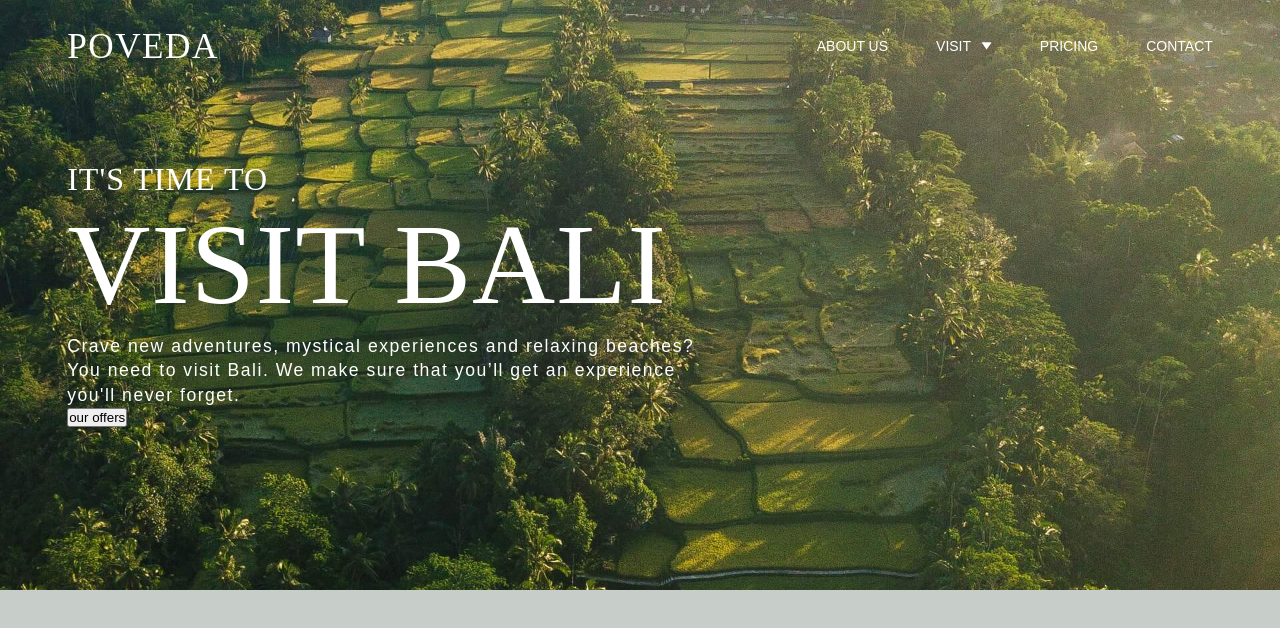
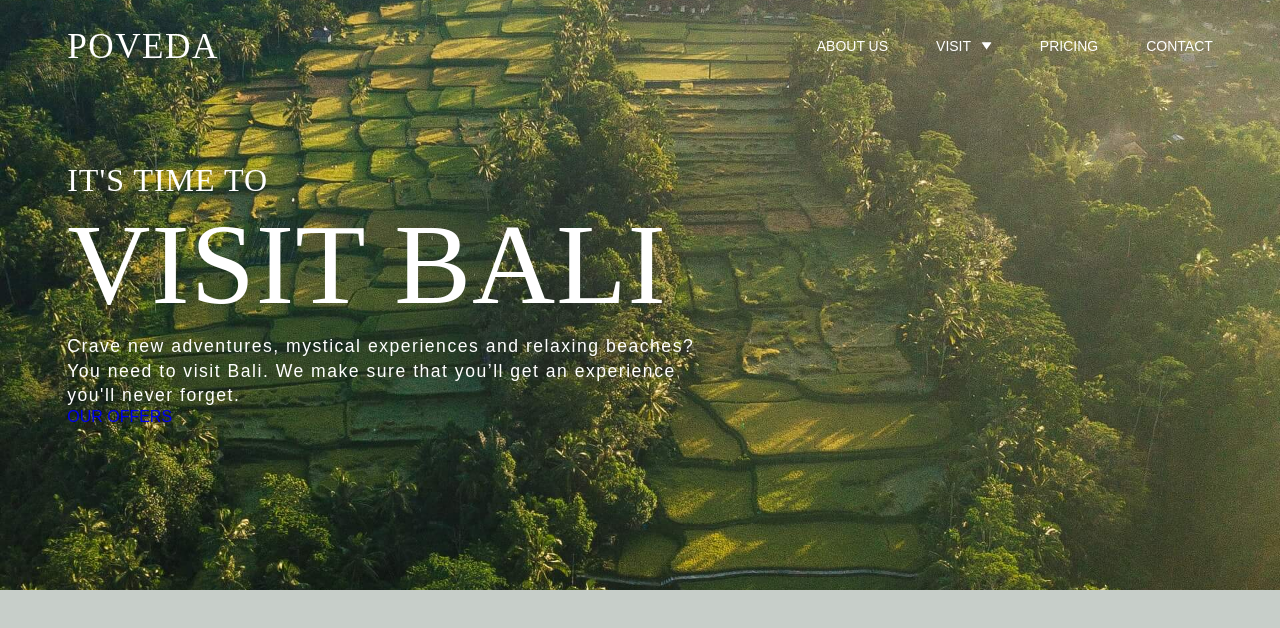
Before and after one commit to SutheeDev/react-poveda, a React (Vite) app in the folder client/: page / in a window 1280 px wide. Shown: the top 628 px of the page. Built offline with nearby package versions, Linux system fonts and the light colour scheme.

Commit message:
created a new Button component

```diff
--- /dev/null
+++ b/client/src/components/Button.jsx
@@ -0,0 +1,29 @@
+import { Link } from "react-router-dom";
+import styled from "styled-components";
+
+const Button = ({
+  text,
+  path,
+  bgColor,
+  bdColor,
+  txColor,
+  bgColorHover,
+  bdColorHover,
+  txColorHover,
+  type,
+}) => {
+  return (
+    <Wrapper>
+      <Link to={path} className="btn">
+        {text}
+      </Link>
+    </Wrapper>
+  );
+};
+export default Button;
+
+const Wrapper = styled.div`
+  .btn {
+    text-transform: uppercase;
+  }
+`;
--- a/client/src/components/Hero.jsx
+++ b/client/src/components/Hero.jsx
@@ -1,4 +1,5 @@
 import styled from "styled-components";
+import Button from "./Button";
 
 const Hero = ({ smText, bgText, imgUrl, paragraph, height, btn }) => {
   return (
@@ -7,7 +8,7 @@ const Hero = ({ smText, bgText, imgUrl, paragraph, height, btn }) => {
         <h3>{smText}</h3>
         <h1 className="lg-text">{bgText}</h1>
         {paragraph && <p>{paragraph}</p>}
-        {btn && <button>{btn}</button>}
+        {btn && <Button text={btn} path="/aboutus" />}
       </div>
     </Wrapper>
   );
--- a/client/src/components/index.jsx
+++ b/client/src/components/index.jsx
@@ -1,4 +1,4 @@
 export { default as Navbar } from "./Navbar";
 export { default as Logo } from "./Logo";
 export { default as Hero } from "./Hero";
-export { default as MainHero } from "./MainHero";
+export { default as Button } from "./Button";
```
